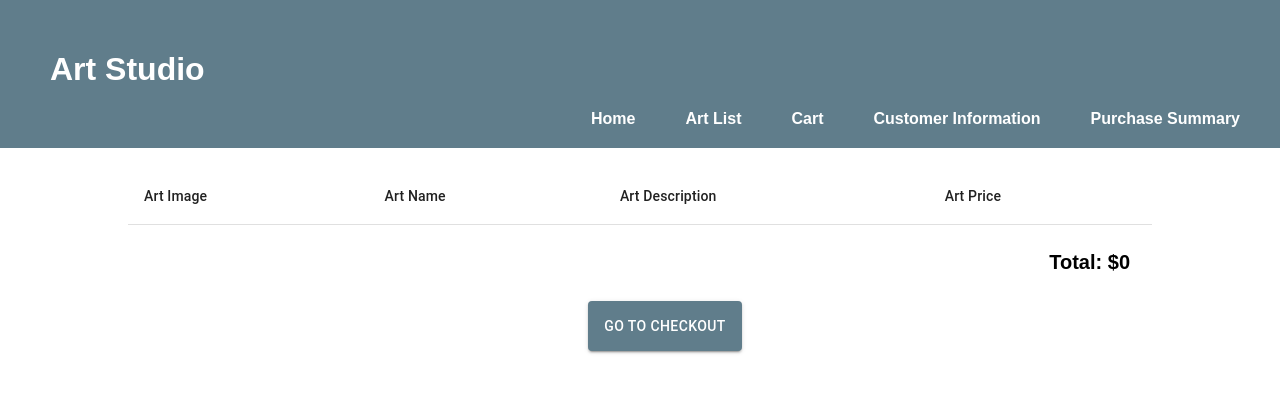
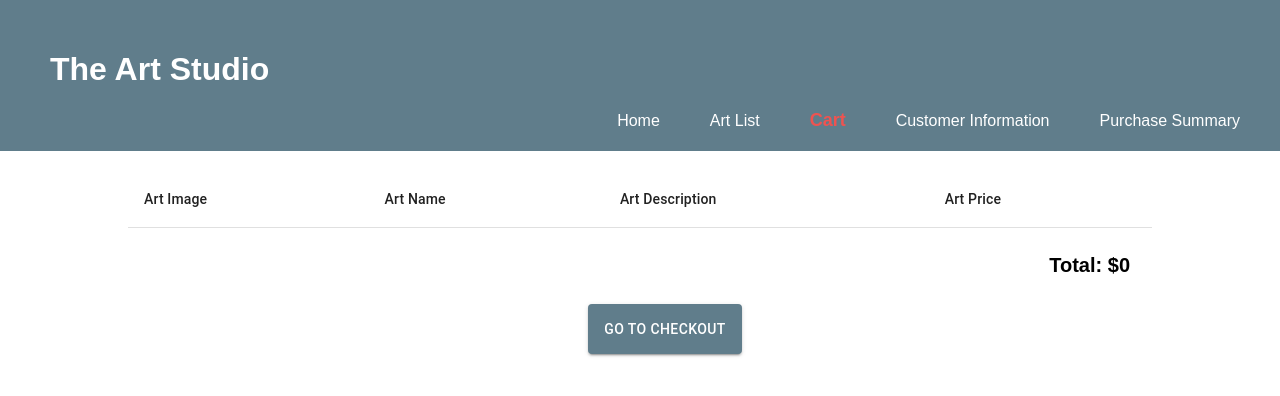
Before and after one commit to WeizhenW/Art-Studio-App, a React app: page /#/cart in a window 1280 px wide. Built offline with nearby package versions, Linux system fonts and the light colour scheme.

Commit message:
style the nav bar in header

```diff
--- a/src/components/CartItem/CartItem.js
+++ b/src/components/CartItem/CartItem.js
@@ -25,7 +25,7 @@ class CartItem extends Component {
                         {this.props.painting.description}
                     </TableCell>
                     <TableCell>
-                        {this.props.painting.price}
+                        $ {this.props.painting.price}
                     </TableCell>
                 </TableRow>
         )
--- a/src/components/Header/Header.css
+++ b/src/components/Header/Header.css
@@ -3,12 +3,12 @@ header {
     min-height: 90px;
     padding-top: 30px;
     padding-bottom: 20px;
-    color: white;
 }
 
 h1 {
     text-align: left;
     margin-left: 50px;
+    color: white;
 }
 
 div {
@@ -18,12 +18,19 @@ div {
 nav {
     text-align: right;
     margin-right: 40px;
-    font-weight: bold;
 }
 
 a {
     text-decoration: none;
     margin-left: 50px;
     text-align: right;
+    font-weight: 400;
+    font-size: 16px;
     color: white;
 }
+
+.active {
+    color: #ef5350;
+    font-weight: 600;
+    font-size: 18px;
+}
--- a/src/components/Header/Header.js
+++ b/src/components/Header/Header.js
@@ -1,23 +1,21 @@
-import React, { Component } from 'react';
+import React, {Component} from 'react';
 import './Header.css';
-import { HashRouter as Router, Link } from 'react-router-dom';
-
+import { HashRouter as Router, NavLink } from 'react-router-dom';
 
 class Header extends Component {
     render() {
         return (
             <div>
                 <header>
-                    <h1>Art Studio</h1>
+                    <h1>The Art Studio</h1>
                     <nav>
                         <Router>
-                            <Link to="/">Home</Link>
-                            <Link to="/artlist" component={Link}>Art List</Link>
-                            <Link to="/cart">Cart</Link>
-                            <Link to="/customerinfo">Customer Information</Link>
-                            <Link to="/summary">Purchase Summary</Link>
+                            <NavLink activeClassName="active" exact to="/">Home</NavLink>
+                            <NavLink activeClassName="active" to="/artlist" >Art List</NavLink >
+                            <NavLink activeClassName="active" to="/cart">Cart</NavLink>
+                            <NavLink activeClassName="active" to="/customerinfo">Customer Information</NavLink>
+                            <NavLink activeClassName="active" to="/summary">Purchase Summary</NavLink>
                         </Router>
-
                     </nav>
                 </header>
             </div>
@@ -25,4 +23,6 @@ class Header extends Component {
     }
 }
 
-export default Header;
+
+
+export default (Header);
--- a/src/components/LeftPanel/LeftPanel.js
+++ b/src/components/LeftPanel/LeftPanel.js
@@ -9,8 +9,6 @@ import Grid from '@material-ui/core/Grid';
 import Avatar from '@material-ui/core/Avatar';
 import Paper from '@material-ui/core/Paper';
 import Typography from '@material-ui/core/Typography';
-
-
 
 const styles = {
     avatar: {
@@ -51,7 +49,13 @@ class LeftPanel extends Component {
                         About me:
                     </Typography>
                     <Typography style={styles.typography} component="p">
-                    I was a chemistry student. After working in industry for a while, I struggle with myself for a really long time. I try to get my mind straight and I finally realized that I want to create in terms of painting and drawing. Although I know that I start it late, I want to keep moving forward. Even just a little bit everyday. I welcome you all to visit my website at http://yuezengartstudio.com I share my thoughts and tips for art and crafts. Thank you very much~
+                    I was a chemistry student. After working in industry for a while, I struggle with myself for a really long time.
+                    <br />
+                    I try to get my mind straight and I finally realized that I want to create in terms of painting and drawing. Although I know that I start it late, I want to keep moving forward. Even just a little bit everyday.
+                    <br />
+                    I welcome you all to visit my website where I share my thoughts and tips for art and crafts.
+                    <br />
+                    Thank you very much~
 
                     </Typography>
                 </Paper>
```
